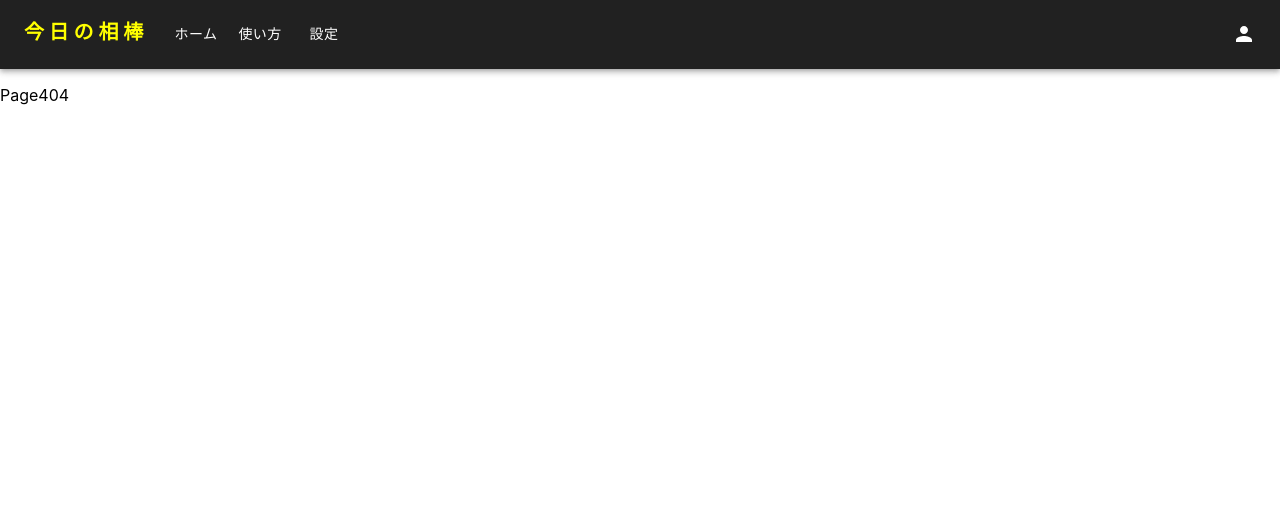
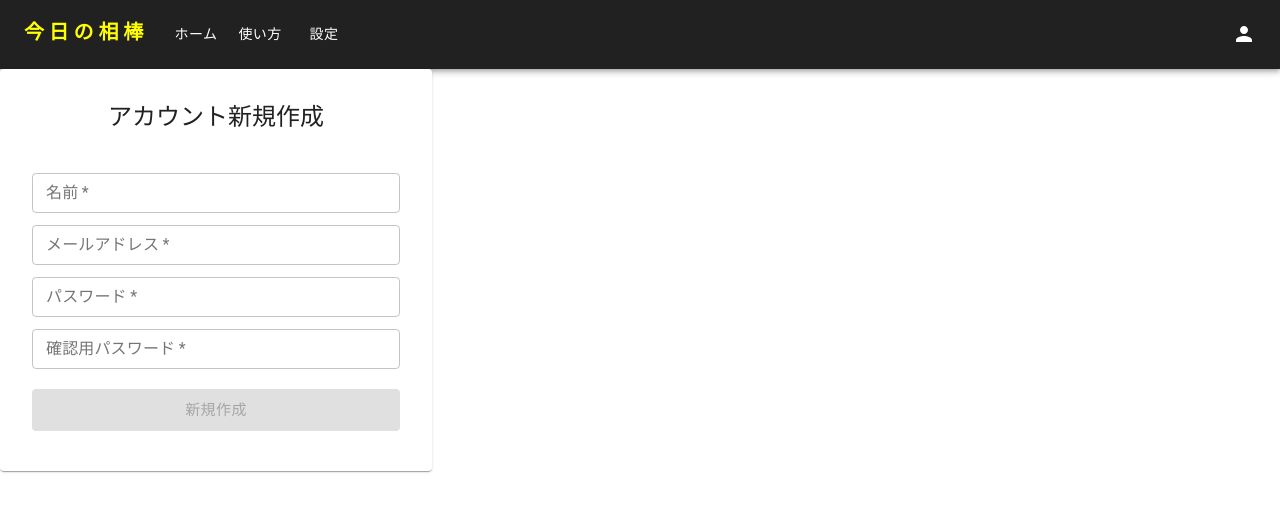
Before and after one commit to ro-ze1106/today_partner, a React (Create React App) app in the folder frontend/app/: page /sign_up in a window 1280 px wide. Shown: the top 512 px of the page. Built offline with nearby package versions, Linux system fonts and the light colour scheme; what axios-case-converter would draw is missing.

Commit message:
アカウント新規作成ページ作成

```diff
--- /dev/null
+++ b/frontend/app/src/components/pages/SignUp.tsx
@@ -0,0 +1,158 @@
+import React, { FC, useContext, useState } from 'react';
+import { useNavigate } from 'react-router-dom';
+import Cookies from 'js-cookie';
+
+import {
+  Button,
+  Card,
+  CardContent,
+  CardHeader,
+  makeStyles,
+  TextField,
+  Theme,
+} from '@material-ui/core';
+
+import { AuthContext } from '../../AuthContext';
+import { signUp } from '../../lib/api/auth';
+import { SignUpParams } from '../../type/Login_attestation';
+import AlertMessage from '../utils/AlertMessage';
+
+const useStyles = makeStyles((theme: Theme) => ({
+  container: {
+    marginTop: theme.spacing(6),
+  },
+  submitBtn: {
+    marginTop: theme.spacing(2),
+    flexGrow: 1,
+    textTransform: 'none',
+  },
+  header: {
+    textAlign: 'center',
+  },
+  card: {
+    padding: theme.spacing(2),
+    maxWidth: 400,
+  },
+}));
+
+const SignUp: FC = () => {
+  const classes = useStyles();
+  const navigate = useNavigate();
+
+  const { setIsSignedIn, setCurrentUser } = useContext(AuthContext);
+
+  const [name, setName] = useState<string>('');
+  const [email, setEmail] = useState<string>('');
+  const [password, setPassword] = useState<string>('');
+  const [passwordConfirmation, setPasswordConfirmation] = useState<string>('');
+  const [alertMessageOpen, setAlertMessageOpen] = useState<boolean>(false);
+
+  const handleSubmit = async (e: React.MouseEvent<HTMLButtonElement>) => {
+    e.preventDefault();
+
+    const params: SignUpParams = {
+      name,
+      email,
+      password,
+      passwordConfirmation,
+    };
+
+    try {
+      const res = await signUp(params);
+      console.log(res);
+
+      if (res.status === 200) {
+        // アカウント作成と同時にログインさせてしまう
+        Cookies.set('_access_token', res.headers['access-token'] || '');
+        Cookies.set('_client', res.headers.client || '');
+        Cookies.set('_uid', res.headers.uid || '');
+
+        setIsSignedIn(true);
+        setCurrentUser(res.data.data);
+
+        navigate('/');
+
+        console.log('Signed in successfully!');
+      } else {
+        setAlertMessageOpen(true);
+      }
+    } catch (err) {
+      console.log(err);
+      setAlertMessageOpen(true);
+    }
+  };
+
+  return (
+    <>
+      <form noValidate autoComplete="off">
+        <Card className={classes.card}>
+          <CardHeader className={classes.header} title="アカウント新規作成" />
+          <CardContent>
+            <TextField
+              variant="outlined"
+              required
+              fullWidth
+              label="名前"
+              value={name}
+              margin="dense"
+              onChange={(event) => setName(event.target.value)}
+            />
+            <TextField
+              variant="outlined"
+              required
+              fullWidth
+              label="メールアドレス"
+              value={email}
+              margin="dense"
+              onChange={(event) => setEmail(event.target.value)}
+            />
+            <TextField
+              variant="outlined"
+              required
+              fullWidth
+              label="パスワード"
+              type="password"
+              value={password}
+              margin="dense"
+              autoComplete="current-password"
+              onChange={(event) => setPassword(event.target.value)}
+            />
+            <TextField
+              variant="outlined"
+              required
+              fullWidth
+              label="確認用パスワード"
+              type="password"
+              value={passwordConfirmation}
+              margin="dense"
+              autoComplete="current-password"
+              onChange={(event) => setPasswordConfirmation(event.target.value)}
+            />
+            <Button
+              type="submit"
+              variant="contained"
+              size="large"
+              fullWidth
+              color="default"
+              disabled={
+                !!(!name || !email || !password || !passwordConfirmation)
+              }
+              className={classes.submitBtn}
+              onClick={handleSubmit}
+            >
+              新規作成
+            </Button>
+          </CardContent>
+        </Card>
+      </form>
+      <AlertMessage
+        open={alertMessageOpen}
+        setOpen={setAlertMessageOpen}
+        severity="error"
+        message="入力したメールアドレスかパスワードをもう一度確認してください"
+      />
+    </>
+  );
+};
+
+export default SignUp;
--- a/frontend/app/src/router/Router.tsx
+++ b/frontend/app/src/router/Router.tsx
@@ -6,6 +6,7 @@
 import { Page404 } from '../components/pages/Page404';
 import { Setting } from '../components/pages/Setting';
 import SignIn from '../components/pages/SignIn';
+import SignUp from '../components/pages/SignUp';
 import { HeaderLayout } from '../components/templates/HerderLayout';
 
 export const Router: FC = memo(() => (
@@ -16,6 +17,7 @@
       <Route path="/setting" element={<Setting />} />
       <Route path="/*" element={<Page404 />} />
       <Route path="/sign_in" element={<SignIn />} />
+      <Route path="/sign_up" element={<SignUp />} />
     </Routes>
   </HeaderLayout>
 ));
```
